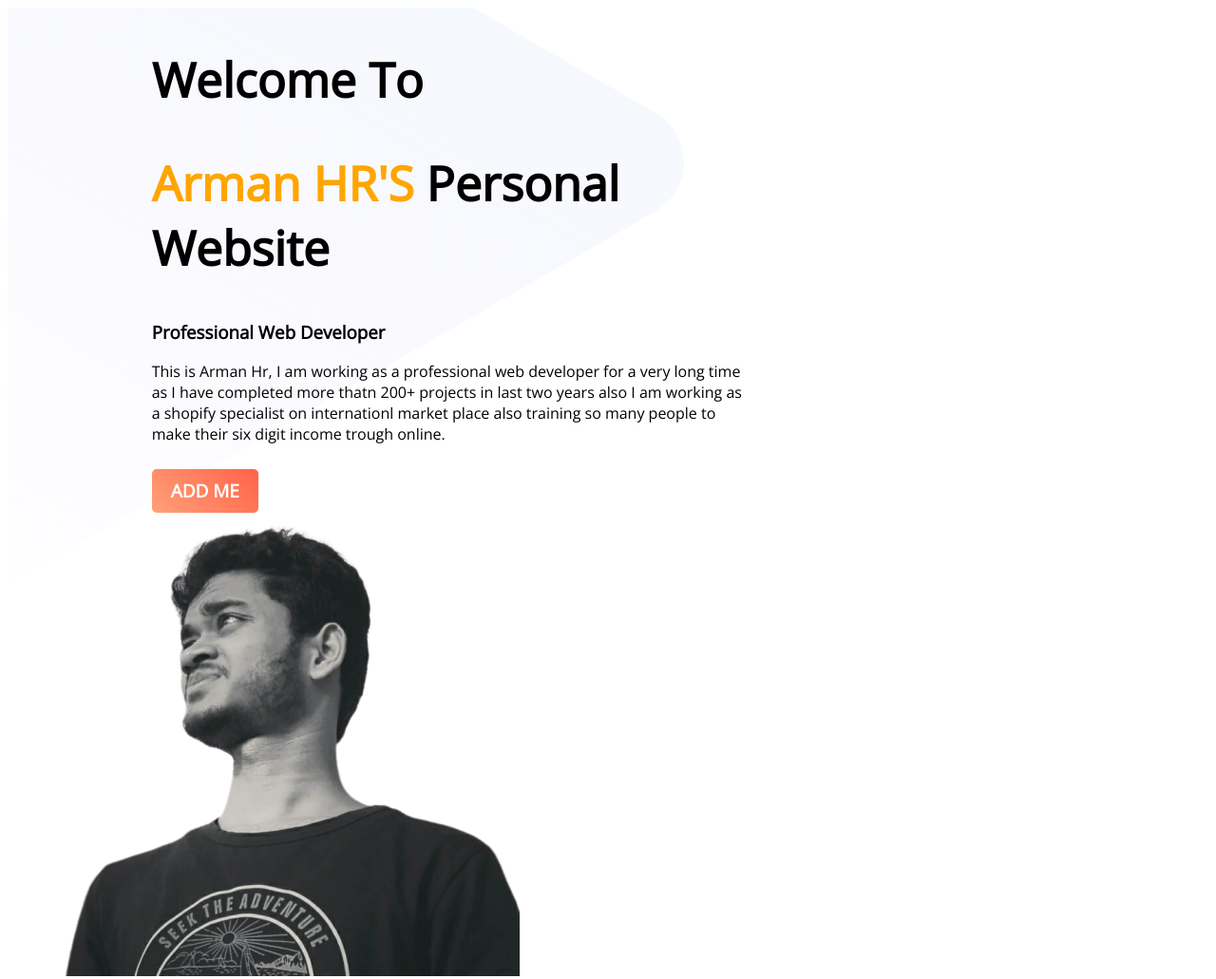
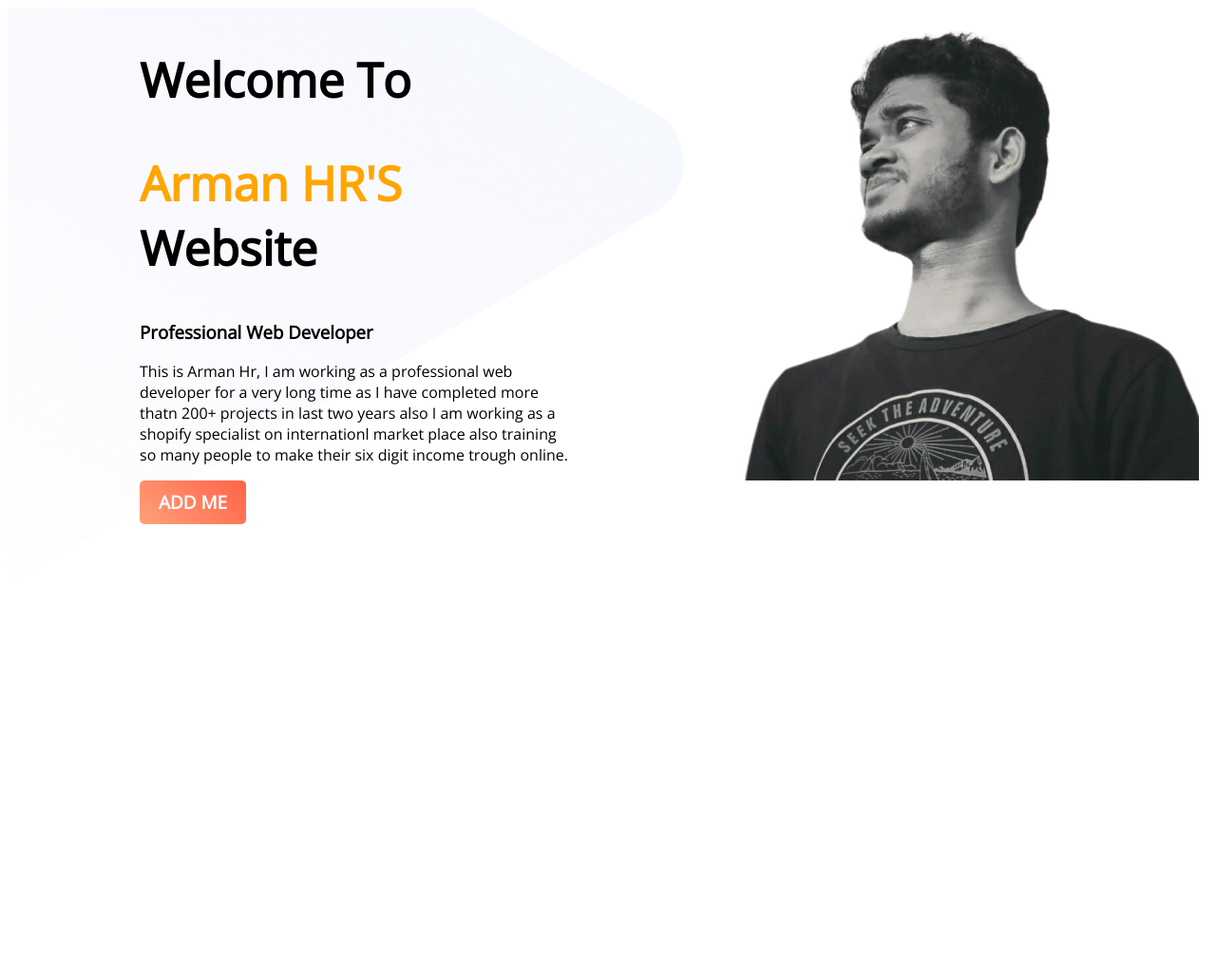
Before and after one commit to Armanhr/Personal-website, a plain HTML site: page index.html in a window 1280 px wide. Shown: the whole page at 95% size. After the commit the page ends 800 px from the top, so only its background shows below. Drawn offline with nearby package versions, Linux system fonts and the light colour scheme.

Commit message:
new code added

```diff
--- a/index.html
+++ b/index.html
@@ -15,7 +15,7 @@
 <section class="top-banner">
      <div class="header-area">
         <h1>Welcome To </h1>
-        <h1> <span class="name-marked">Arman HR'S </span> Personal Website </h1>
+        <h1> <span class="name-marked">Arman HR'S </span>  Website </h1>
         <h3>Professional Web Developer</h3>
         <p>This is Arman Hr, I am working as a professional web developer for a very long time as I have completed more thatn 200+ projects in last two years also I am working as a shopify specialist on internationl market place also training so many people to make their six digit income trough online. </p>
         <a class="link-button" target="_blank" href="facebook.com/hrarman00">Add me </a>
--- a/style.css
+++ b/style.css
@@ -17,27 +17,39 @@ h1 {
 .name-marked {
     color: orange;
 }
+
+.header-area h1, h3, p{
+    padding-left: 10%;
+}
+
+
 .header-area {
-    width: 50%;
+    width: 40%;
     float: left;
-    padding-left: 12%;
+    margin-left: 5%;
+    padding-left: 2%;
 }
 .header-image {
     float: left;
-    padding-left: 3%;
+    margin-left: 5%;
+    padding-left: 2%;
+    width: 40%;
 }
 
 .header-image img {
-    width: 100%;
+    height: 100%;
+    width: auto%;
+    padding-left: 14%;
 }
+
 .header-area p {
-    padding-bottom: 20px;
+    padding-bottom: 10px;
 }
 
 a.link-button {
     text-decoration: none;
     font-size: 19px;
-    /* background: orange; */
+    margin-left: 10%;
     border-radius: 5px;
     padding: 10px 20px;
     text-transform: uppercase;
```
